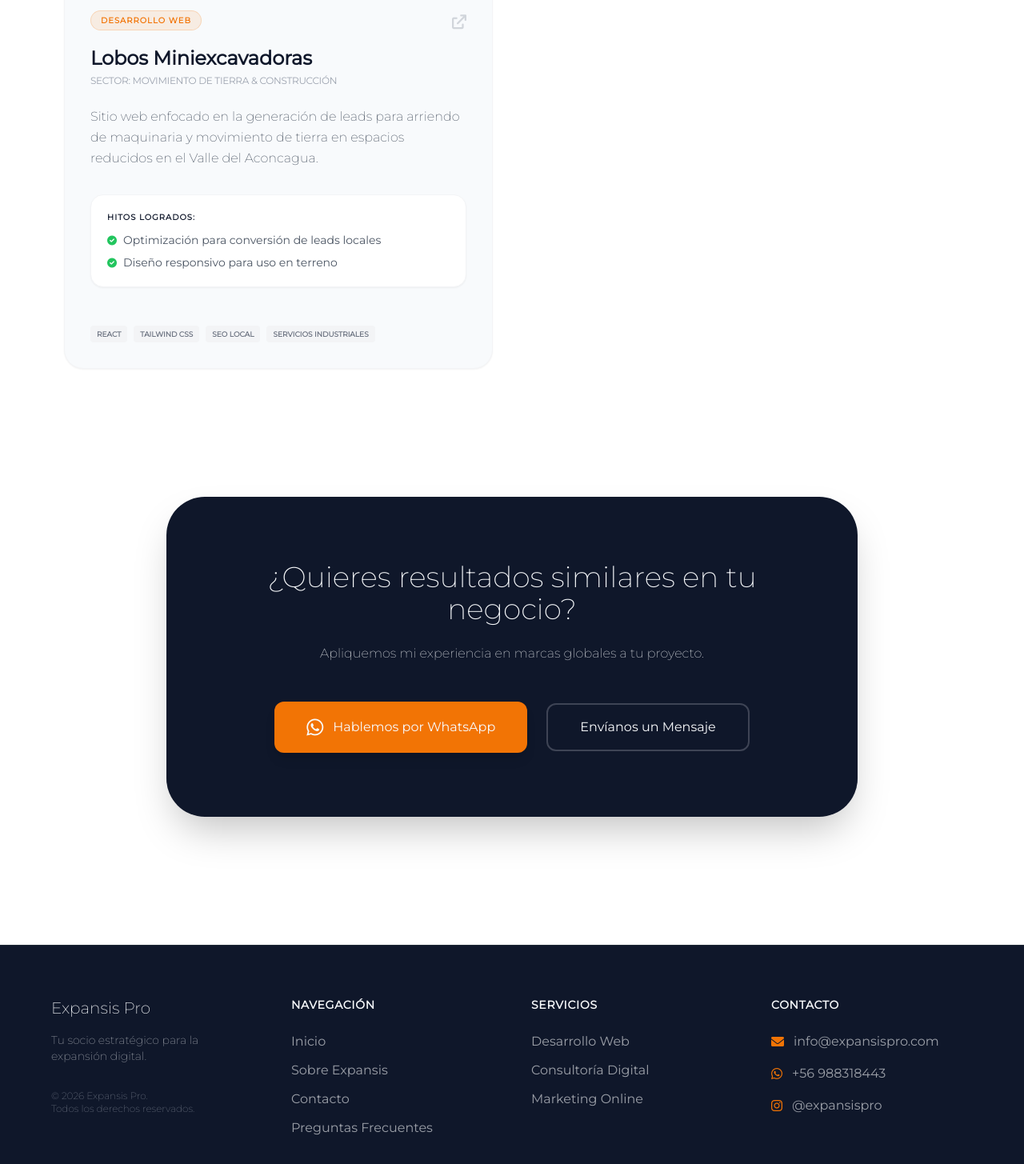
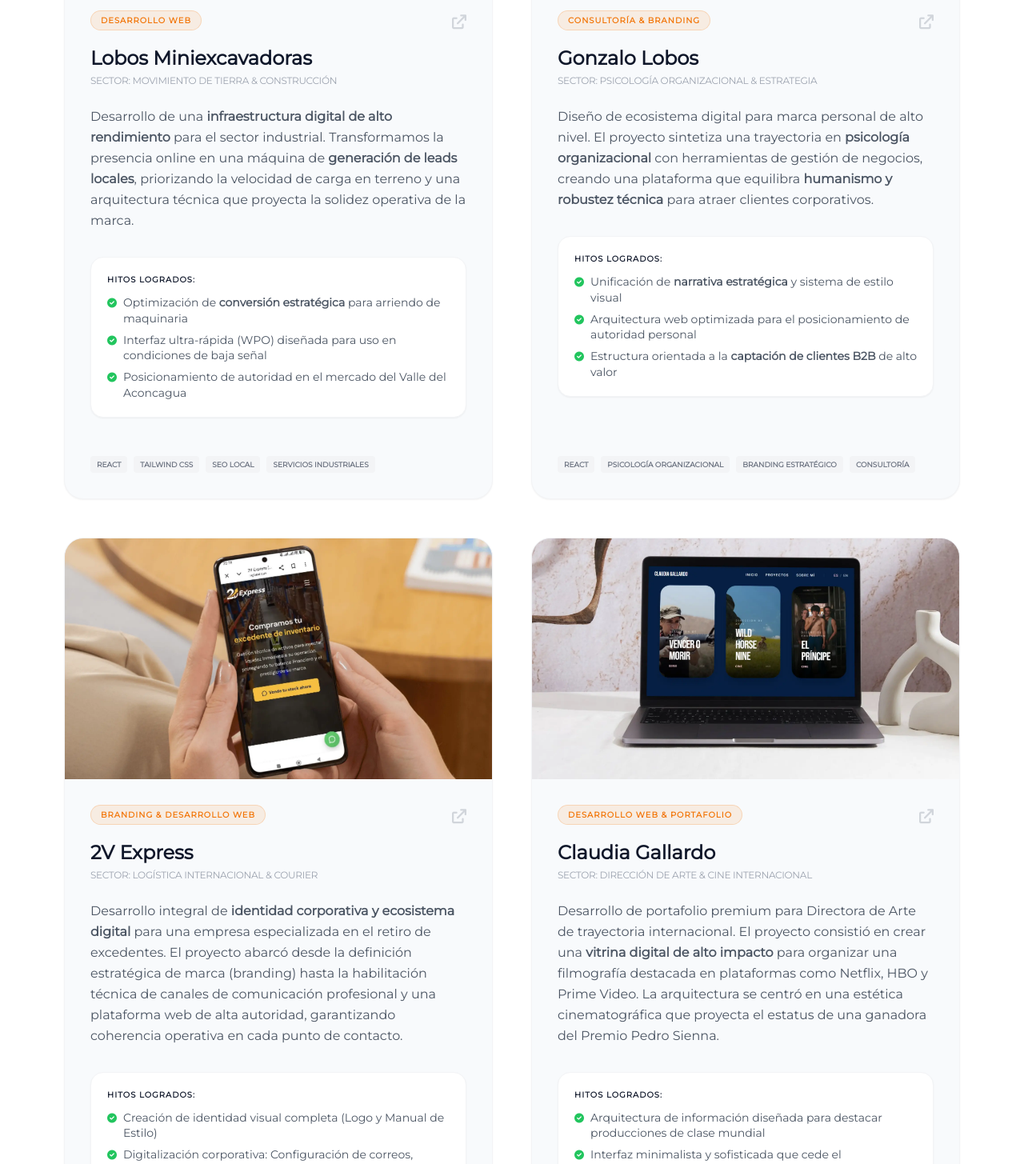
Before and after one commit to expansis-pro/expansis, a React (Create React App) app: page /proyectos in a window 1280 px wide. Shown: the part 800-2255 px from the top of the page at 80% size. Built offline with nearby package versions, Linux system fonts and the light colour scheme.

Commit message:
feat: optimización de portafolio con arquitectura de datos y estandarización visual

```diff
--- a/src/data/projectsData.js
+++ b/src/data/projectsData.js
@@ -5,13 +5,60 @@
         title: "Lobos Miniexcavadoras",
         sector: "Movimiento de Tierra & Construcción",
         image: "/images/1920x1080_lobosMiniexcavadoras.webp",
-        description: "Sitio web enfocado en la generación de leads para arriendo de maquinaria y movimiento de tierra en espacios reducidos en el Valle del Aconcagua.",
+        description: "Desarrollo de una <strong>infraestructura digital de alto rendimiento</strong> para el sector industrial. Transformamos la presencia online en una máquina de <strong>generación de leads locales</strong>, priorizando la velocidad de carga en terreno y una arquitectura técnica que proyecta la solidez operativa de la marca.",
         results: [
-            "Optimización para conversión de leads locales",
-            "Diseño responsivo para uso en terreno"
+            "Optimización de <strong>conversión estratégica</strong> para arriendo de maquinaria",
+            "Interfaz ultra-rápida (WPO) diseñada para uso en condiciones de baja señal",
+            "Posicionamiento de autoridad en el mercado del Valle del Aconcagua"
         ],
         tags: ["React", "Tailwind CSS", "SEO Local", "Servicios Industriales"],
         liveUrl: "https://lobosminiexcavadoras.cl/"
+    }, {
+        id: "gonzalo-lobos",
+        category: "Consultoría & Branding",
+        title: "Gonzalo Lobos",
+        sector: "Psicología Organizacional & Estrategia",
+        // IMPORTANTE: Usa esta ruta relativa, asegurándote de que el archivo
+        // esté en /public/images/1920x1080_gonzalobos.webp
+        image: "/images/1920x1080_gonzalobos.webp",
+        description: "Diseño de ecosistema digital para marca personal de alto nivel. El proyecto sintetiza una trayectoria en <strong>psicología organizacional</strong> con herramientas de gestión de negocios, creando una plataforma que equilibra <strong>humanismo y robustez técnica</strong> para atraer clientes corporativos.",
+        results: [
+            "Unificación de <strong>narrativa estratégica</strong> y sistema de estilo visual",
+            "Arquitectura web optimizada para el posicionamiento de autoridad personal",
+            "Estructura orientada a la <strong>captación de clientes B2B</strong> de alto valor"
+        ],
+        tags: ["React", "Psicología Organizacional", "Branding Estratégico", "Consultoría"],
+        liveUrl: "https://gonzalobos.com/"
+    }, {
+        id: "2v-express",
+        category: "Branding & Desarrollo Web",
+        title: "2V Express",
+        sector: "Logística Internacional & Courier",
+        // Asegúrate de que la imagen esté en /public/images/
+        image: "/images/1920x1080_2VExpress.webp",
+        description: "Desarrollo integral de <strong>identidad corporativa y ecosistema digital</strong> para una empresa especializada en el retiro de excedentes. El proyecto abarcó desde la definición estratégica de marca (branding) hasta la habilitación técnica de canales de comunicación profesional y una plataforma web de alta autoridad, garantizando coherencia operativa en cada punto de contacto.",
+        results: [
+            "Creación de identidad visual completa (Logo y Manual de Estilo)",
+            "Digitalización corporativa: Configuración de correos, firmas y herramientas de comunicación",
+            "Desarrollo web optimizado para proyectar solidez en un sector industrial de baja rotación"
+        ],
+        tags: ["React", "Branding", "Canales Corporativos", "Identidad Corporativa"],
+        liveUrl: "https://2vexpressglobal.com/"
     },
-
+    {
+        id: "claudia-gallardo",
+        category: "Desarrollo Web & Portafolio",
+        title: "Claudia Gallardo",
+        sector: "Dirección de Arte & Cine Internacional",
+        // Recuerda mover la imagen a /public/images/
+        image: "/images/1920x1080_ClaudiaGallardo.webp",
+        description: "Desarrollo de portafolio premium para Directora de Arte de trayectoria internacional. El proyecto consistió en crear una <strong>vitrina digital de alto impacto</strong> para organizar una filmografía destacada en plataformas como Netflix, HBO y Prime Video. La arquitectura se centró en una estética cinematográfica que proyecta el estatus de una ganadora del Premio Pedro Sienna.",
+        results: [
+            "Arquitectura de información diseñada para destacar producciones de clase mundial",
+            "Interfaz minimalista y sofisticada que cede el protagonismo a la obra visual",
+            "Optimización de activos para la carga fluida de galerías en alta resolución"
+        ],
+        tags: ["React", "Dirección de Arte", "Cine & Series", "Portafolio de Autor"],
+        liveUrl: "https://claudiagallardo.com/"
+    },
 ]
--- a/src/pages/ProjectsPage.js
+++ b/src/pages/ProjectsPage.js
@@ -67,9 +67,10 @@
                                         Sector: {project.sector}
                                     </p>
 
-                                    <p className="text-gray-600 font-light leading-relaxed mb-8">
-                                        {project.description}
-                                    </p>
+                                    <p
+                                        className="text-gray-600  leading-relaxed mb-8"
+                                        dangerouslySetInnerHTML={{ __html: project.description }}
+                                    />
 
                                     {/* Bloque de Resultados */}
                                     {project.results && (
@@ -79,7 +80,8 @@
                                                 {project.results.map((res, i) => (
                                                     <li key={i} className="text-sm text-gray-600 flex items-start gap-2 leading-snug">
                                                         <i className="fa-solid fa-circle-check text-green-500 mt-1 text-[12px]"></i>
-                                                        {res}
+                                                        {/* CAMBIO 2: RESULTADOS */}
+                                                        <span dangerouslySetInnerHTML={{ __html: res }} />
                                                     </li>
                                                 ))}
                                             </ul>
```
Also changed, not shown: public/images/1920x1080_2VExpress.webp (added), public/images/1920x1080_ClaudiaGallardo.webp (added).
